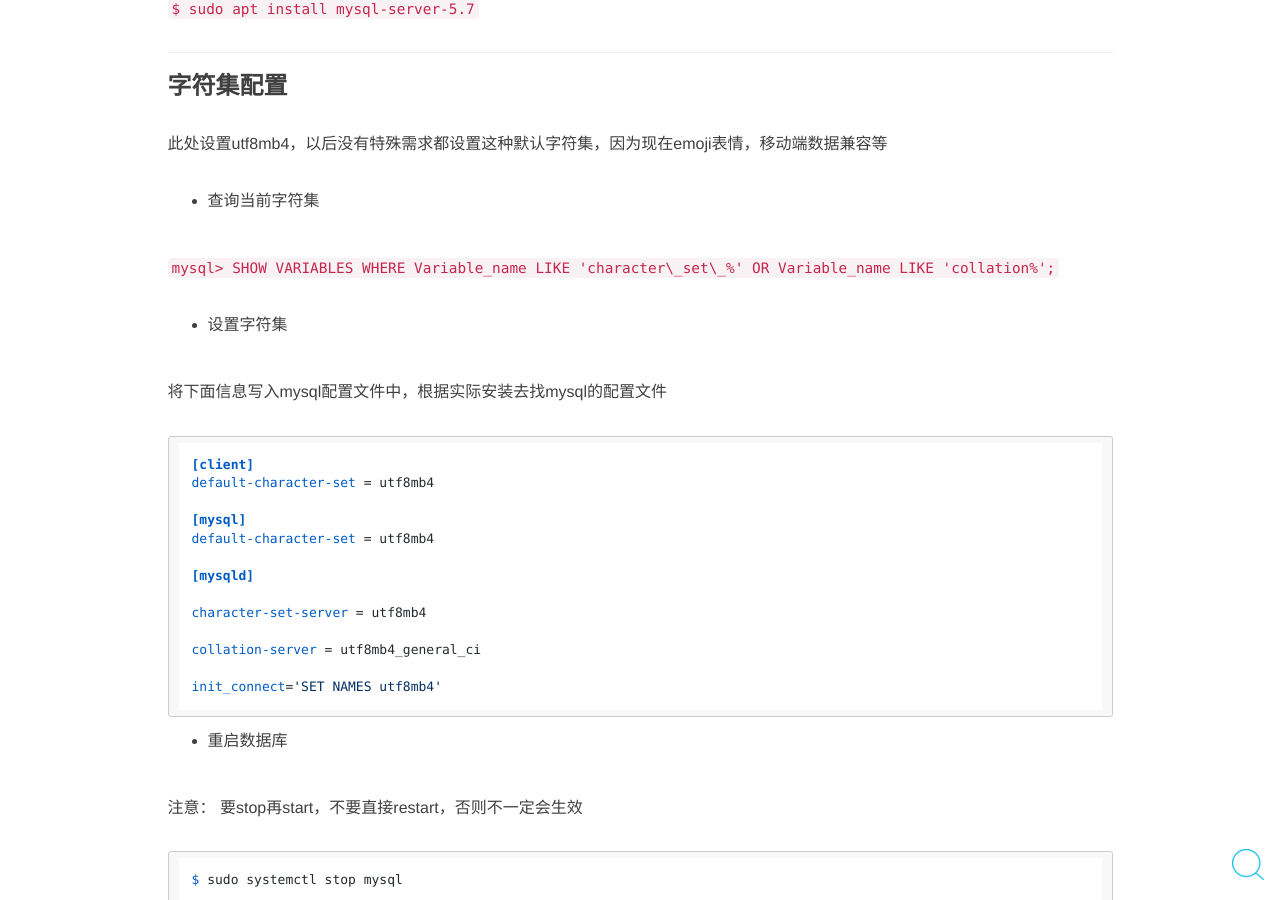
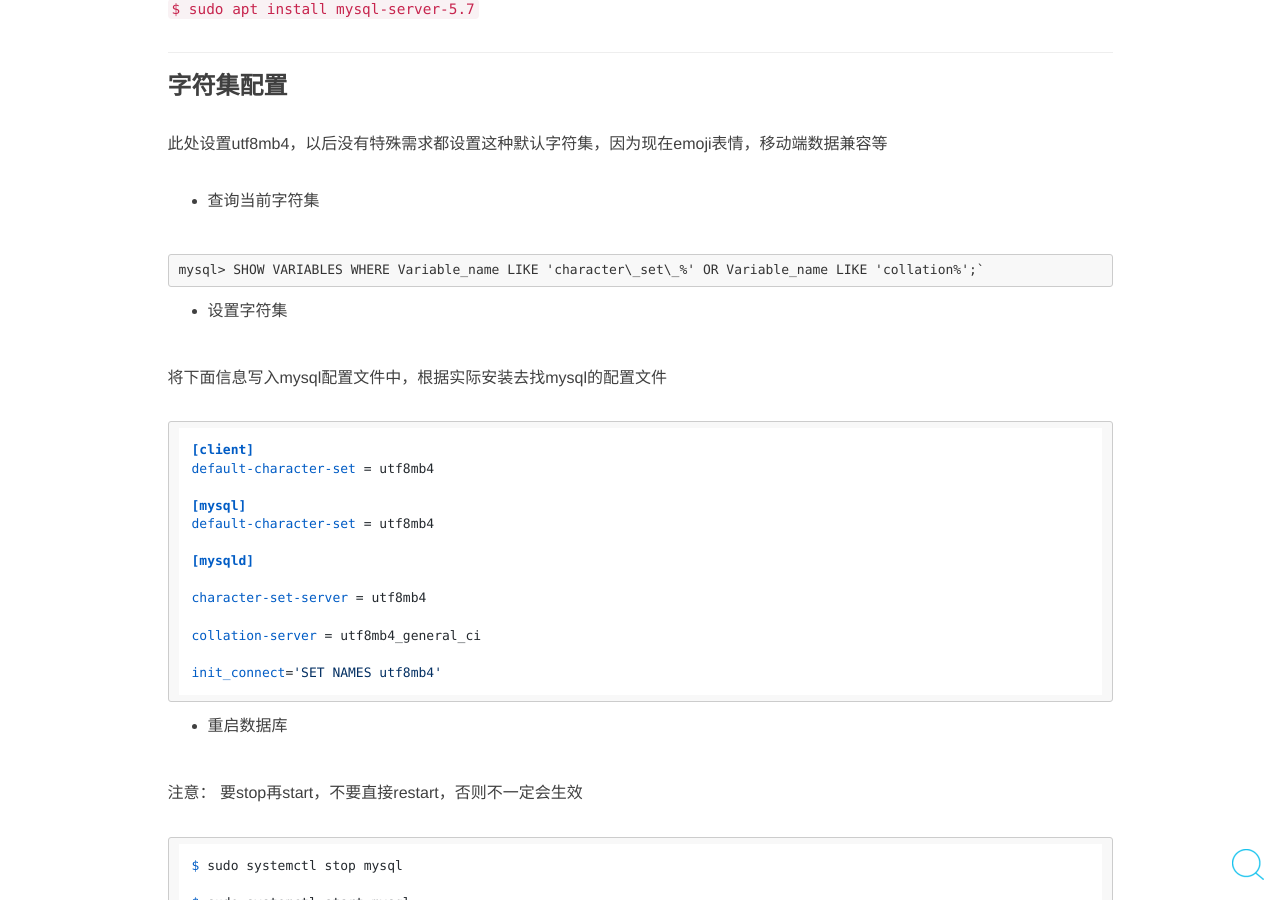
Before and after one commit to BroQiang/broqiang.github.io, a Jekyll site: the page built from _posts/2017-02-10-Mysql-Install-5.7-Ubuntu-apt.md, in a window 1280 px wide and 900 px high, scrolled down 615 px. Built offline with Jekyll 4.4.1, drawn with Linux system fonts in a browser that asks for light colours; nearby versions of some CDN libraries; comment, search, counter and statistics services are not loaded.

````diff
--- a/_posts/2017-02-10-Mysql-Install-5.7-Ubuntu-apt.md
+++ b/_posts/2017-02-10-Mysql-Install-5.7-Ubuntu-apt.md
@@ -23,7 +23,9 @@ author: 'Bro Qiang'
 
 - 查询当前字符集
 
-`mysql> SHOW VARIABLES WHERE Variable_name LIKE 'character\_set\_%' OR Variable_name LIKE 'collation%';`
+```mysql
+mysql> SHOW VARIABLES WHERE Variable_name LIKE 'character\_set\_%' OR Variable_name LIKE 'collation%';`
+```
 
 - 设置字符集
 
````
Also changed, not shown: _posts/2016-01-01-test.md (added, +12 -0 lines), README.md, _posts/assets/markdown-img-paste-20170911103750699.png (added).
